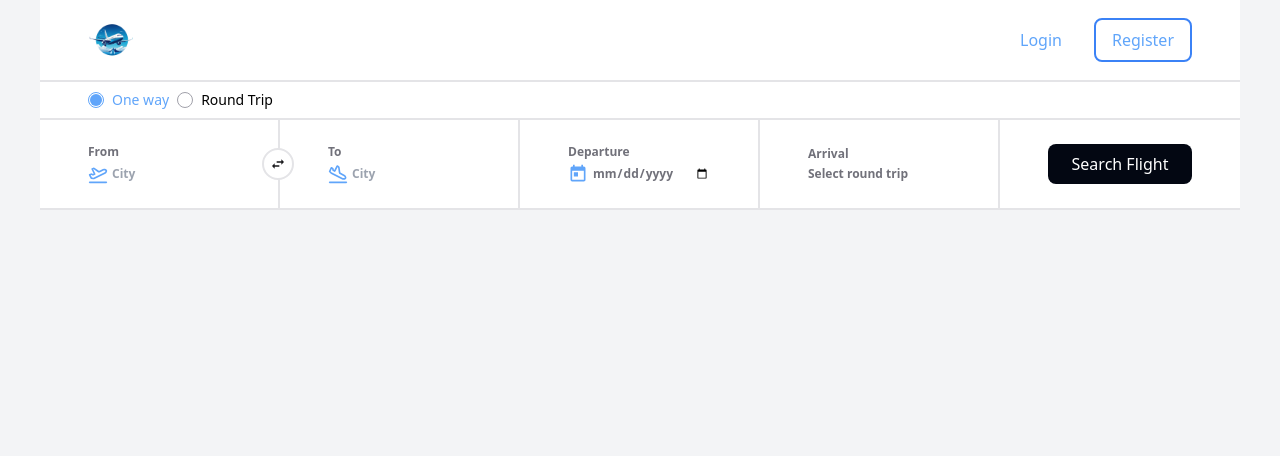
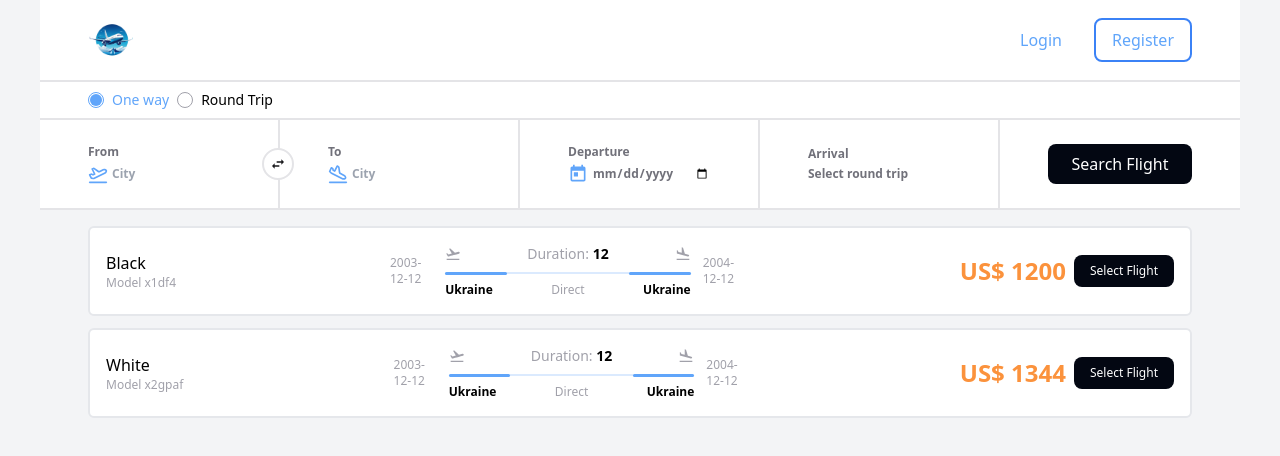
Before and after one commit to OleksandrKirkov/flight-booking, a React (Vite) app in the folder client/: page / in a window 1280 px wide. Shown: the top 456 px of the page. Built offline with nearby package versions, Linux system fonts and the light colour scheme.

Commit message:
feat: add flight carts

```diff
--- a/client/src/components/layout/Layout.tsx
+++ b/client/src/components/layout/Layout.tsx
@@ -3,7 +3,7 @@ import Header from "./header/Header"
 
 const Layout = () => {
     return (
-        <div>
+        <div className="h-[100vh]">
             <Header />
             <Outlet />
         </div>
--- a/client/src/components/screens/home/Home.tsx
+++ b/client/src/components/screens/home/Home.tsx
@@ -1,9 +1,88 @@
+import Container from "../../layout/container/Container";
+import Flight from "./flight/Flight";
 import Search from "./search/Search";
 
+export interface IFlight {
+    model: string
+    departure_date: string
+    arrival_date: string
+    duration: number
+    price: number
+
+    airline: {
+        name: string
+    }
+
+    departure: {
+        city: string
+        country: string
+    }
+
+    arrival: {
+        city: string
+        country: string
+    }
+}
+
 const Home = () => {
+    const flightResult:IFlight[] = [
+        {
+            model: "Model x1df4",
+            departure_date: "2003-12-12",
+            arrival_date: "2004-12-12",
+            duration: 12,
+            price: 1200,
+
+            airline: {
+                name: "Black"
+            },
+
+            departure: {
+                city: "Kuiv",
+                country: "Ukraine"
+            },
+
+            arrival: {
+                city: "Herson",
+                country: "Ukraine"
+            }
+        },
+        {
+            model: "Model x2gpaf",
+            departure_date: "2003-12-12",
+            arrival_date: "2004-12-12",
+            duration: 12,
+            price: 1344,
+
+            airline: {
+                name: "White"
+            },
+
+            departure: {
+                city: "Kuiv",
+                country: "Ukraine"
+            },
+
+            arrival: {
+                city: "Herson",
+                country: "Ukraine"
+            }
+        }
+    ]
+
     return (
         <div>
             <Search />
+
+            <Container className="">
+                {
+                    flightResult.map((flight, index) => {
+                        return (
+                            <Flight key={index} flightResult={flight} />
+                        )
+                    })
+                }
+            </Container>
         </div>
     )
 }
--- /dev/null
+++ b/client/src/components/screens/home/flight/Flight.module.css
@@ -0,0 +1,67 @@
+.flight {
+    @apply flex items-center justify-between gap-2 border-2 rounded-md p-4 bg-white mb-3;
+}
+
+.flight__left {
+    @apply flex flex-col;
+}
+
+.flight__airline_name {
+
+}
+
+.flight__model {
+    @apply text-xs text-zinc-400;
+}
+
+.flight__center {
+    @apply flex items-center justify-center gap-3 w-1/3;
+}
+
+.flight__date {
+    @apply text-xs text-zinc-400;
+}
+
+.flight__info {
+    @apply w-full flex flex-col gap-2;
+}
+
+.flight__data {
+    @apply flex items-center justify-between gap-2 text-zinc-400 dark:text-zinc-100;
+}
+
+.flight__duration {
+    @apply text-sm text-zinc-400;
+}
+
+.flight__duration span {
+    @apply text-black font-semibold;
+}
+
+.flight__country {
+    @apply text-xs text-black dark:text-white font-semibold;
+}
+
+.flight__data_text {
+    @apply text-xs;
+}
+
+.flight__line {
+    @apply w-full bg-blue-100 rounded-sm h-[2px] flex items-center justify-between;
+}
+
+.flight__line span {
+    @apply w-1/4 h-[3px] bg-blue-400 rounded-sm;
+}
+
+.flight__right {
+    @apply flex items-center gap-2;
+}
+
+.flight__price {
+    @apply font-semibold text-2xl text-orange-400;
+}
+
+.flight__button {
+    @apply text-xs
+}
--- /dev/null
+++ b/client/src/components/screens/home/flight/Flight.tsx
@@ -0,0 +1,52 @@
+import {FC} from "react"
+import {IFlight as IFlightResult} from "../Home"
+import styles from "./Flight.module.css"
+import {ButtonFill} from "../../../ui/buttons/Button"
+import {MdFlightLand, MdFlightTakeoff} from "react-icons/md"
+
+interface IFlight {
+    flightResult: IFlightResult
+}
+
+const Flight:FC<IFlight> = (data) => {
+    const {flightResult} = data
+
+    return (
+        <div className={styles.flight}>
+            <div className={styles.flight__left}>
+                <h2 className={styles.flight__airline_name}>{flightResult.airline.name}</h2>
+                <p className={styles.flight__model}>{flightResult.model}</p>
+            </div>
+            <div className={styles.flight__center}>
+                <p className={styles.flight__date}>{flightResult.departure_date}</p>
+
+                <div className={styles.flight__info}>
+                    <div className={styles.flight__data}>
+                        <span><MdFlightTakeoff /></span>
+                        <p className={styles.flight__duration}>
+                            Duration: <span>{flightResult.duration}</span>
+                        </p>
+                        <span><MdFlightLand /></span>
+                    </div>
+                    <div className={styles.flight__line}>
+                        <span></span>
+                        <span></span>
+                    </div>
+                    <div className={styles.flight__data}>
+                        <p className={styles.flight__country}>{flightResult.departure.country}</p>
+                        <p className={styles.flight__data_text}>Direct</p>
+                        <p className={styles.flight__country}>{flightResult.arrival.country}</p>
+                    </div>
+                </div>
+
+                <p className={styles.flight__date}>{flightResult.arrival_date}</p>
+            </div>
+            <div className={styles.flight__right}>
+                <p className={styles.flight__price}>US$ {flightResult.price}</p>
+                <ButtonFill className={styles.flight__button}>Select Flight</ButtonFill>
+            </div>
+        </div>
+    )
+}
+
+export default Flight
```
